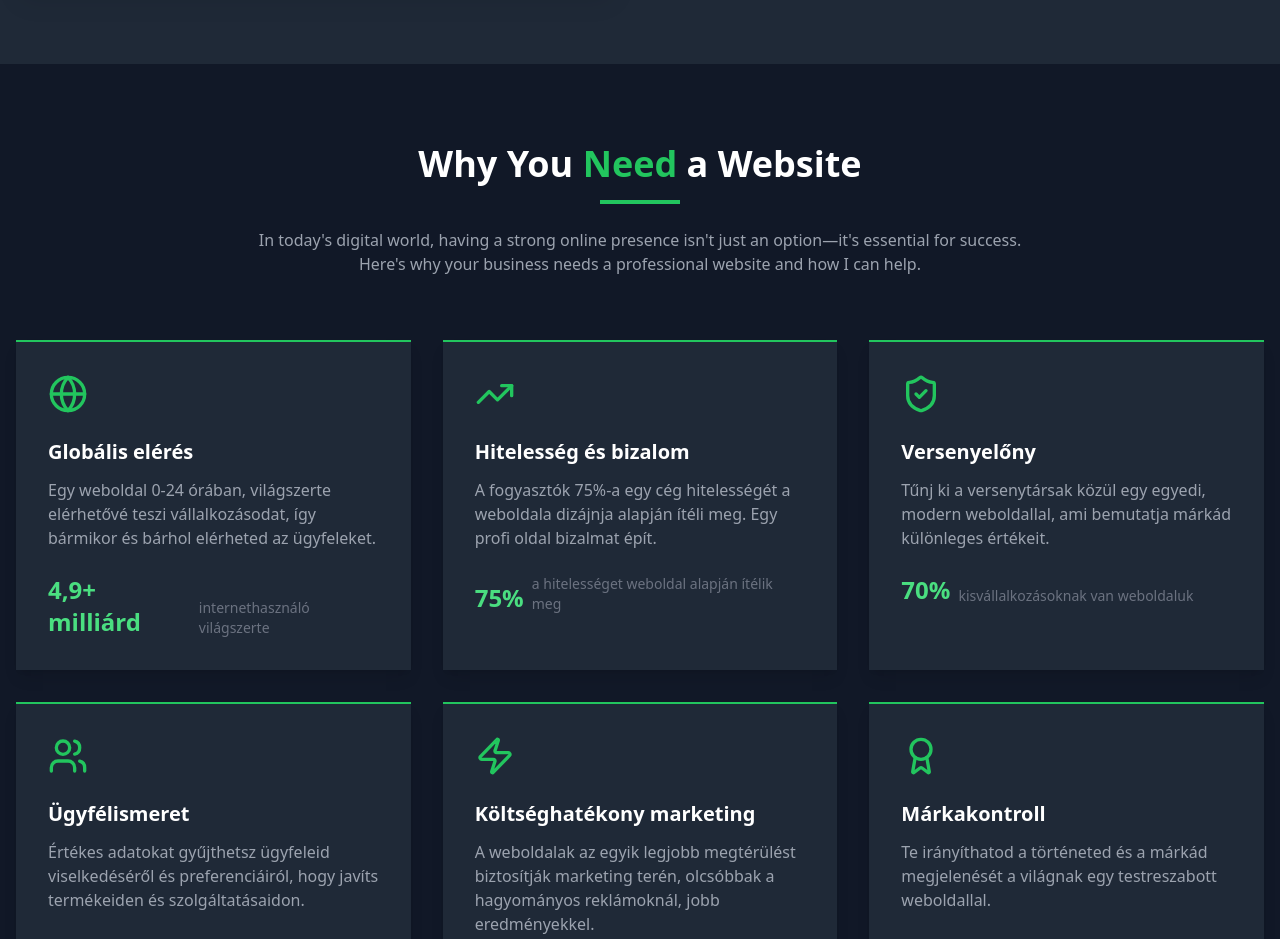
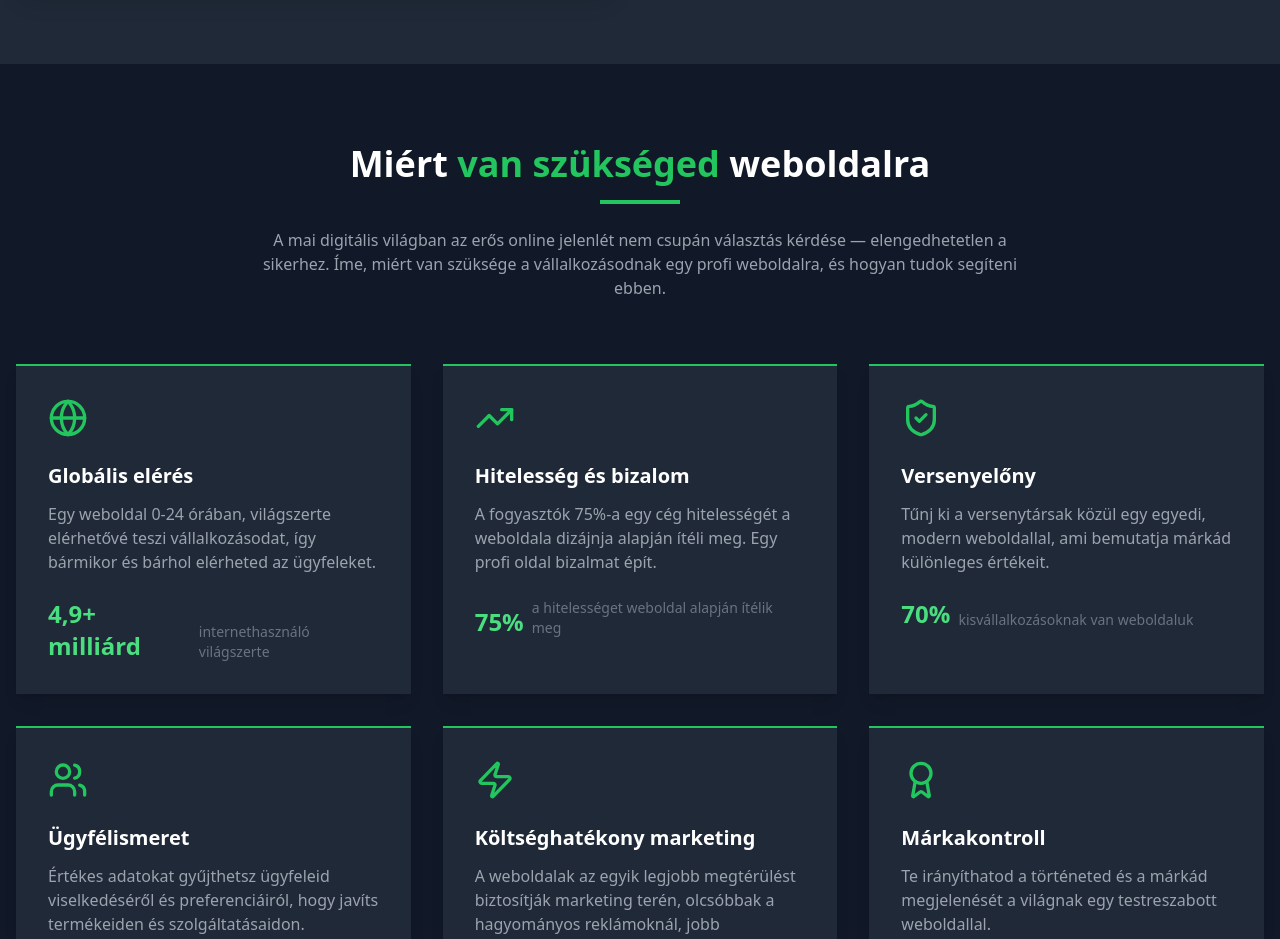
Before and after one commit to risotto666/hunPortfolio, a Next.js app: page / in a window 1280 px wide. Shown: the part 1620-2559 px from the top of the page. Built offline with nearby package versions, Linux system fonts and the light colour scheme.

Commit message:
Magyar fordítás hozzáadva a 'Why You Need a Website' szakaszhoz

```diff
--- a/components/sections/WhyWebsiteSection.js
+++ b/components/sections/WhyWebsiteSection.js
@@ -112,13 +112,15 @@ export default function WhyWebsiteSection() {
       <div className="container mx-auto px-4">
         <div className="text-center mb-16 fade-in-scale">
           <h2 className="text-3xl md:text-4xl font-bold mb-4">
-            Why You <span className="text-green-500">Need</span> a Website
+            Miért <span className="text-green-500">van szükséged</span>{" "}
+            weboldalra
           </h2>
           <div className="w-20 h-1 bg-green-500 mx-auto mb-6"></div>
           <p className="text-gray-400 max-w-3xl mx-auto">
-            In today's digital world, having a strong online presence isn't just
-            an option—it's essential for success. Here's why your business needs
-            a professional website and how I can help.
+            A mai digitális világban az erős online jelenlét nem csupán
+            választás kérdése — elengedhetetlen a sikerhez. Íme, miért van
+            szüksége a vállalkozásodnak egy profi weboldalra, és hogyan tudok
+            segíteni ebben.
           </p>
         </div>
 
```
